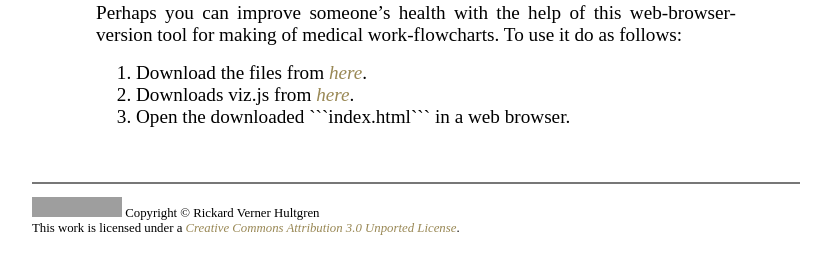
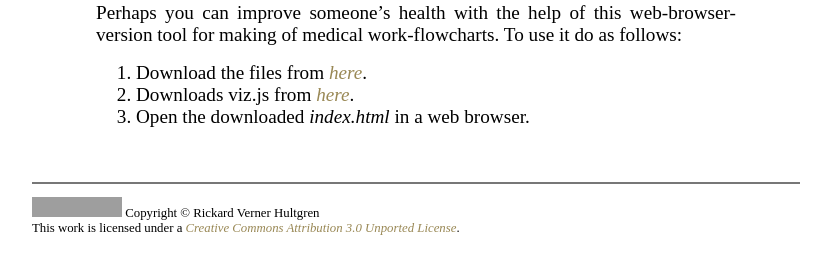
Before and after one commit to RickardHultgren/LYMPHA, a Jekyll site: the page built from demo.md, in a window 1280 px wide, cut to the strip 154-428 px from the top of the page. Shown: the whole strip, without its empty margins (232-1063 px from the left). Built offline with Jekyll 4.4.1, drawn with Linux system fonts in a browser that asks for light colours; some web fonts are replaced; our own code applies the rules of GitHub Pages for plain Markdown files; grey boxes are pictures that could not be loaded.

Commit message:
Update demo.md

````diff
--- a/demo.md
+++ b/demo.md
@@ -7,5 +7,5 @@
 <ol>
 <li>Download the files from <a href="https://github.com/RickardHultgren/lympha/tree/JavaScript">here</a>.</li>
 <li>Downloads viz.js from <a href="https://github.com/mdaines/viz.js/releases">here</a>.</li>
-<li>Open the downloaded ```index.html``` in a web browser.</li>
+<li>Open the downloaded <span style="font-style:italic">index.html</span> in a web browser.</li>
 </ol>
````
